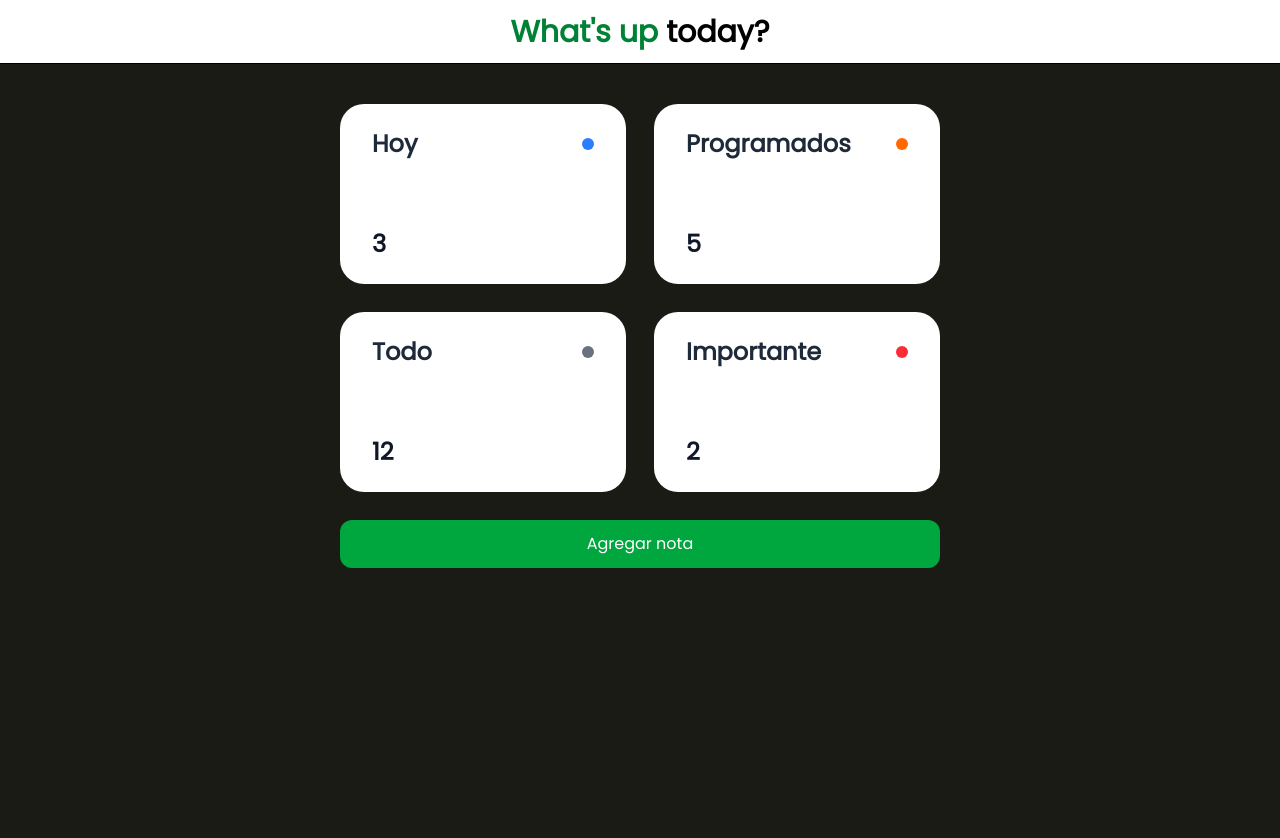
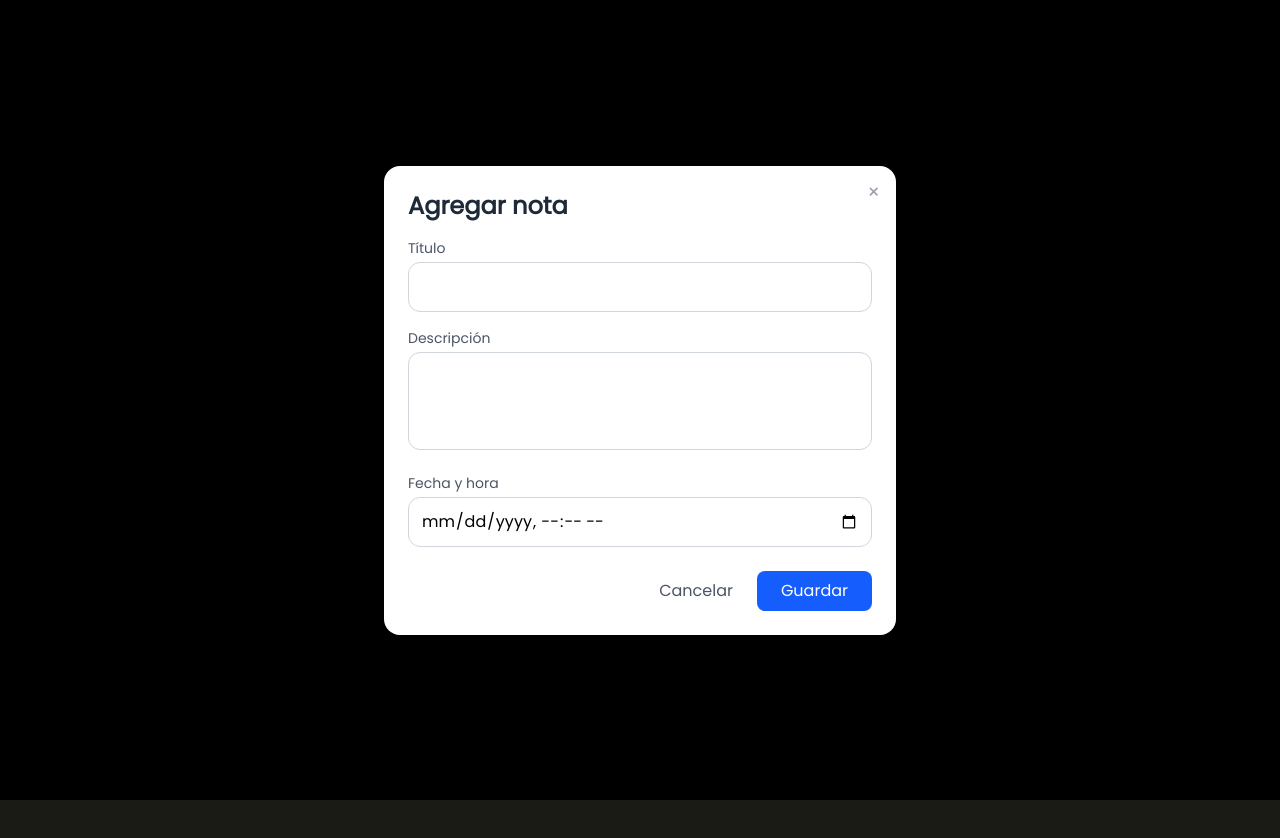
Before and after one commit to Whoiamx/sup-today-app, a Next.js app: page / in a window 1280 px wide. Both pictures are taken after a click on the button "Agregar nota". Shown: the top 838 px of the page. Built offline with nearby package versions, Linux system fonts and the light colour scheme.

Commit message:
add modal notes

```diff
--- /dev/null
+++ b/app/components/Modal.tsx
@@ -0,0 +1,86 @@
+"use client";
+
+import { FormEvent, useState } from "react";
+
+interface Props {
+  showModal: boolean;
+}
+
+export const Modal = ({ showModal }: Props) => {
+  const [modalVisible, setShowModalVisible] = useState(showModal);
+
+  console.log(modalVisible);
+
+  const handleSubmit = (e: FormEvent<HTMLFormElement>) => {
+    e.preventDefault();
+  };
+  return (
+    modalVisible && (
+      <div className="fixed inset-0 bg-black bg-opacity-40 flex items-center justify-center z-50">
+        <div className="bg-white rounded-2xl w-full max-w-lg p-6 shadow-lg relative">
+          <h2 className="text-2xl font-semibold text-gray-800 mb-4">
+            Agregar nota
+          </h2>
+
+          <form onSubmit={(e) => handleSubmit(e)}>
+            <div className="mb-4">
+              <label className="block text-sm font-medium text-gray-600 mb-1">
+                Título
+              </label>
+              <input
+                type="text"
+                name="title"
+                className="w-full border border-gray-300 rounded-xl p-3 focus:outline-none focus:ring-2 focus:ring-blue-500"
+              />
+            </div>
+
+            <div className="mb-4">
+              <label className="block text-sm font-medium text-gray-600 mb-1">
+                Descripción
+              </label>
+              <textarea
+                name="description"
+                rows={3}
+                className="w-full border border-gray-300 rounded-xl p-3 resize-none focus:outline-none focus:ring-2 focus:ring-blue-500"
+              ></textarea>
+            </div>
+
+            <div className="mb-4">
+              <label className="block text-sm font-medium text-gray-600 mb-1">
+                Fecha y hora
+              </label>
+              <input
+                type="datetime-local"
+                name="remindAt"
+                className="w-full border border-gray-300 rounded-xl p-3 focus:outline-none focus:ring-2 focus:ring-blue-500"
+              />
+            </div>
+
+            <div className="flex justify-end gap-2 mt-6">
+              <button
+                type="button"
+                onClick={() => setShowModalVisible(false)}
+                className="px-4 py-2 text-gray-600 rounded-lg hover:bg-gray-100 transition"
+              >
+                Cancelar
+              </button>
+              <button
+                type="submit"
+                className="px-6 py-2 bg-blue-600 text-white rounded-lg hover:bg-blue-700 transition"
+              >
+                Guardar
+              </button>
+            </div>
+          </form>
+
+          <button
+            onClick={() => setShowModalVisible(false)}
+            className="absolute top-3 right-4 text-gray-400 hover:text-gray-600 text-xl"
+          >
+            &times;
+          </button>
+        </div>
+      </div>
+    )
+  );
+};
--- a/app/page.tsx
+++ b/app/page.tsx
@@ -1,4 +1,5 @@
 import Header from "./components/Header";
+import { Modal } from "./components/Modal";
 import { ReminderCategoryCards } from "./reminders/components/ReminderCategoryCards";
 
 export default function Home() {
--- a/app/reminders/components/ReminderCategoryCards.tsx
+++ b/app/reminders/components/ReminderCategoryCards.tsx
@@ -1,6 +1,12 @@
+"use client";
+
+import { useState } from "react";
 import { ReminderCard } from "./ReminderCard";
+import { Modal } from "@/app/components/Modal";
 
 export const ReminderCategoryCards = () => {
+  const [showModal, setShowModal] = useState(false);
+  console.log(showModal);
   return (
     <>
       <div className="min-h-screen flex items-start justify-center pt-10 bg-oliveLight">
@@ -20,9 +26,13 @@ export const ReminderCategoryCards = () => {
             route="important"
           />
 
-          <button className="col-span-2 bg-green-600 text-white py-3 rounded-xl hover:bg-green-700 transition">
+          <button
+            onClick={() => setShowModal((prevState) => !prevState)}
+            className="col-span-2 bg-green-600 text-white py-3 rounded-xl hover:bg-green-700 transition"
+          >
             Agregar nota
           </button>
+          {showModal && <Modal showModal={showModal} />}
         </div>
       </div>
     </>
--- a/app/reminders/components/ReminderItem.tsx
+++ b/app/reminders/components/ReminderItem.tsx
@@ -1,6 +1,11 @@
 "use client";
 
 import { useState } from "react";
+
+interface PropsMap {
+  title: string;
+  description: string;
+}
 
 export const ReminderItem = () => {
   const [data, setData] = useState([]);
@@ -15,7 +20,7 @@ export const ReminderItem = () => {
 
   return (
     <div className="flex flex-col gap-2">
-      {data.map((info) => (
+      {data.map((info: PropsMap[]) => (
         <div className="bg-white rounded-xl shadow-ios px-4 py-3 flex justify-between items-start transition hover:bg-gray-100">
           <div className="flex justify-around">
             <div>
```
